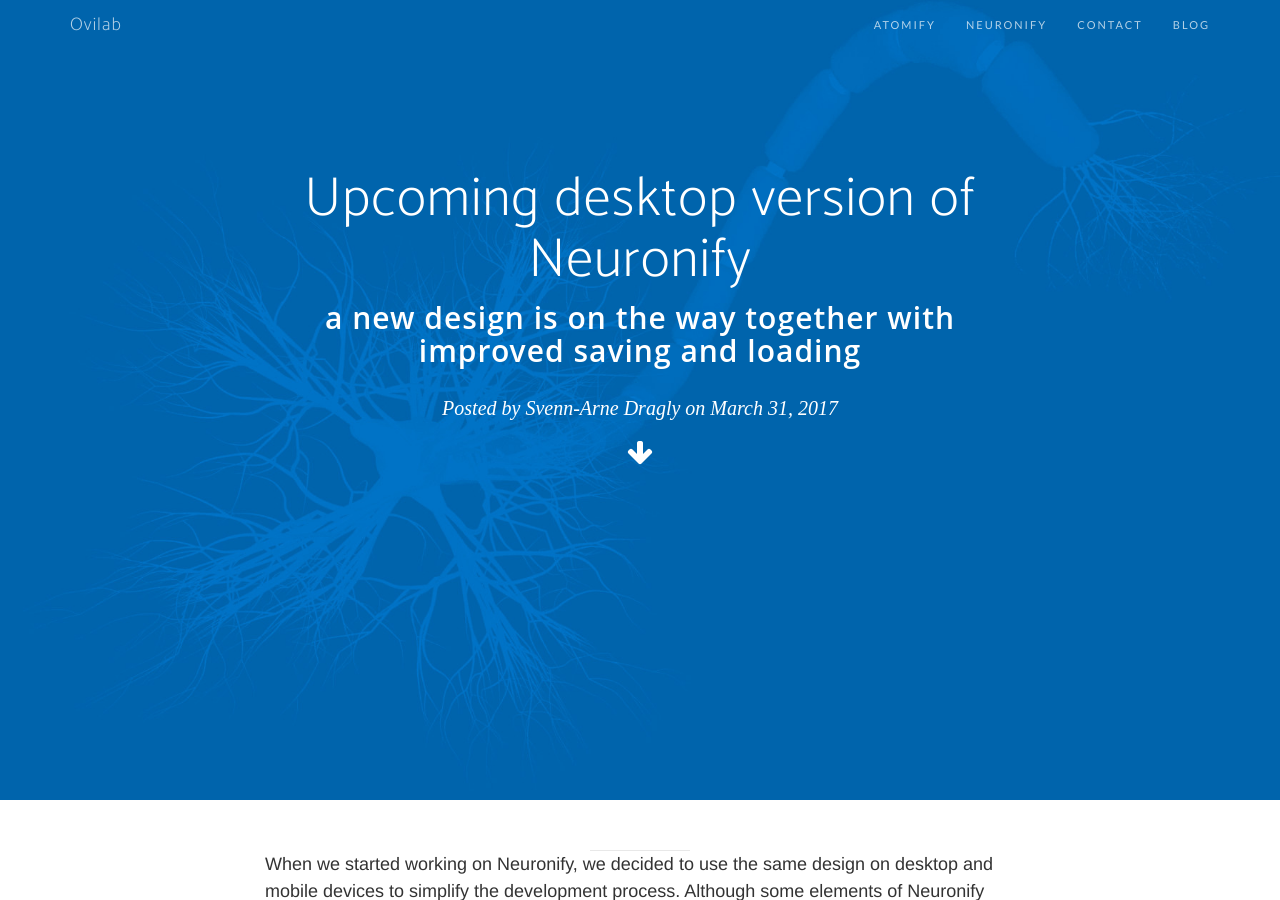
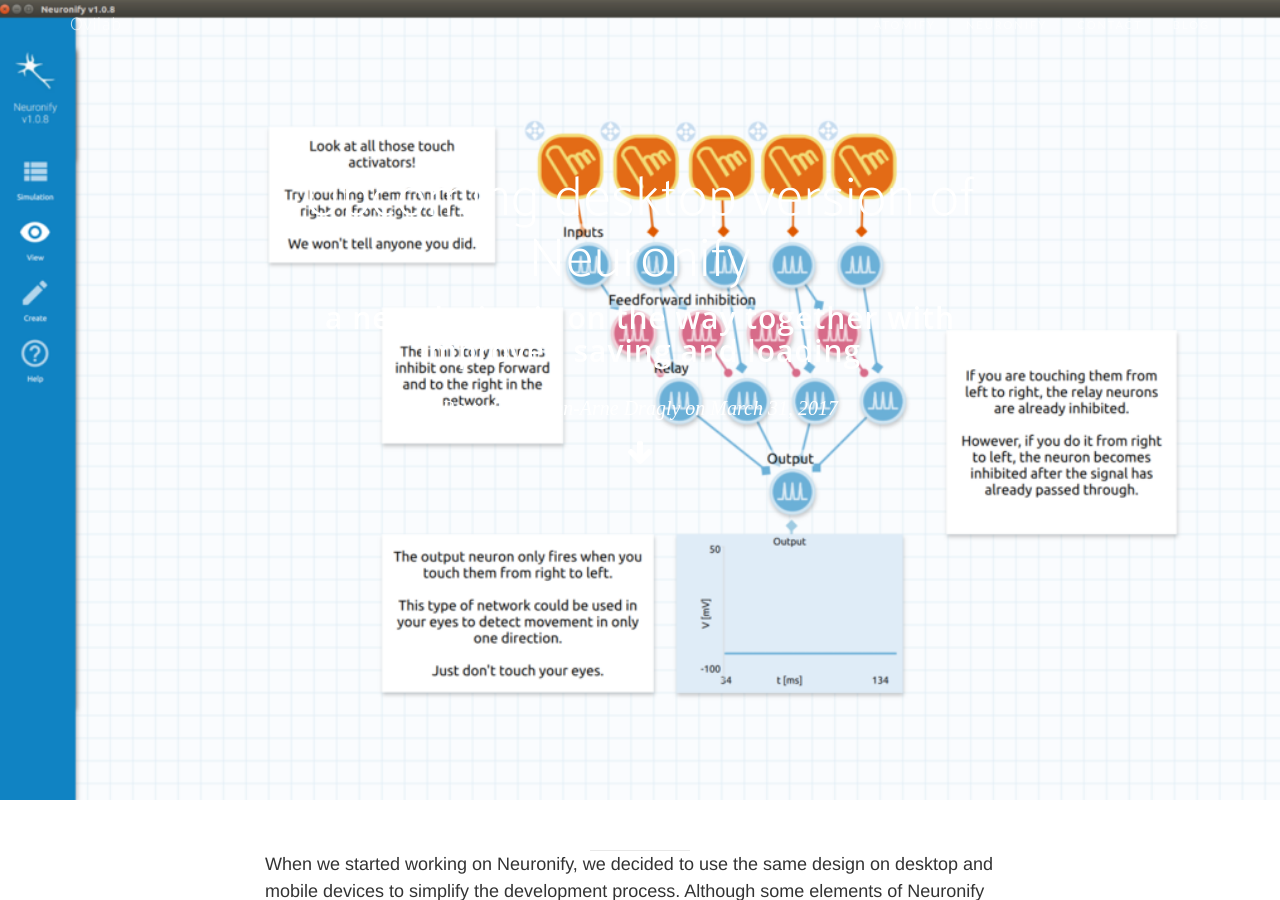
Before and after one commit to ovilab/ovilab.github.io, a Jekyll site: the page built from _posts/2017-03-30-neuronify-desktop-version.md, in a window 1280 px wide and 900 px high. Built offline with Jekyll 4.4.1, drawn with Linux system fonts in a browser that asks for light colours; nearby versions of some CDN libraries; some web fonts are replaced.

Commit message:
Modify old post image

```diff
--- a/_posts/2017-03-30-neuronify-desktop-version.md
+++ b/_posts/2017-03-30-neuronify-desktop-version.md
@@ -4,7 +4,7 @@
 subtitle:   "a new design is on the way together with improved saving and loading"
 date:       2017-03-31 12:00:00
 author:     "Svenn-Arne Dragly"
-header-img: img/posts/bg-pattern.jpg
+header-img: img/posts/neuronify-1.1-desktop.png
 categories: neuronify
 ---
 
```
